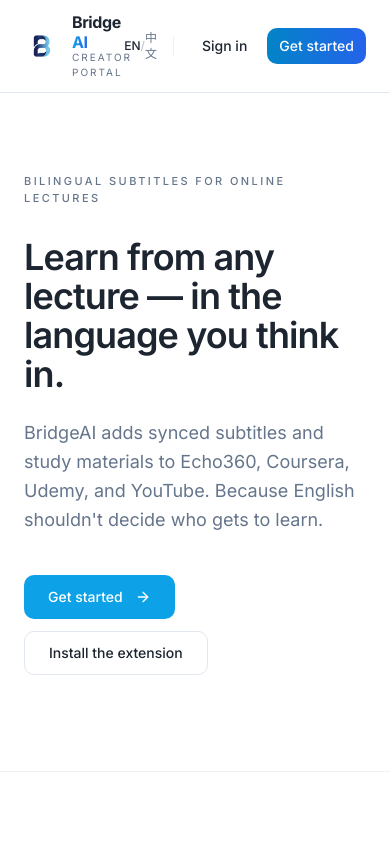
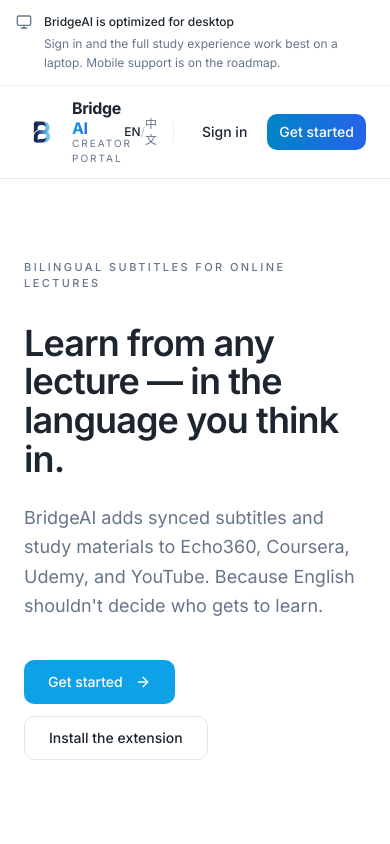
Before and after one commit to teepakorn326/BridgeAI-frontend, a Next.js app: page / in a window 390 px wide. Shown: the top 844 px of the page. Built offline with nearby package versions, Linux system fonts and the light colour scheme; no server answers.

Commit message:
mobile block

```diff
--- a/src/app/layout.tsx
+++ b/src/app/layout.tsx
@@ -6,6 +6,7 @@
 import { AuthProvider } from "@/lib/auth";
 import { I18nProvider } from "@/lib/i18n";
 import { Navbar } from "@/components/Navbar";
+import { MobileNotice } from "@/components/MobileNotice";
 
 const inter = Inter({ subsets: ["latin"], variable: "--font-sans" });
 
@@ -108,6 +109,7 @@
       <body className="antialiased">
         <I18nProvider>
           <AuthProvider>
+            <MobileNotice />
             <Navbar />
             {children}
           </AuthProvider>
--- /dev/null
+++ b/src/components/MobileNotice.tsx
@@ -0,0 +1,21 @@
+import React from "react";
+import { Monitor } from "lucide-react";
+
+export function MobileNotice() {
+  return (
+    <div className="md:hidden sticky top-0 z-50 border-b border-border/60 bg-background/95 backdrop-blur">
+      <div className="px-4 py-3 flex items-start gap-3 text-xs leading-relaxed">
+        <Monitor className="w-4 h-4 mt-0.5 shrink-0 text-muted-foreground" />
+        <div>
+          <p className="font-medium text-foreground">
+            BridgeAI is optimized for desktop
+          </p>
+          <p className="text-muted-foreground mt-0.5">
+            Sign in and the full study experience work best on a laptop. Mobile
+            support is on the roadmap.
+          </p>
+        </div>
+      </div>
+    </div>
+  );
+}
```
